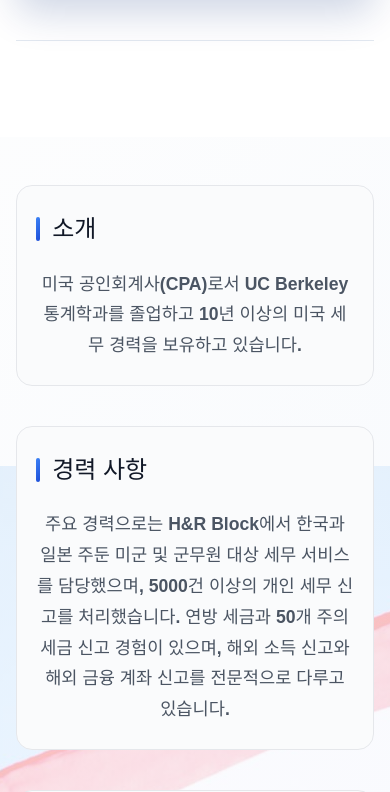
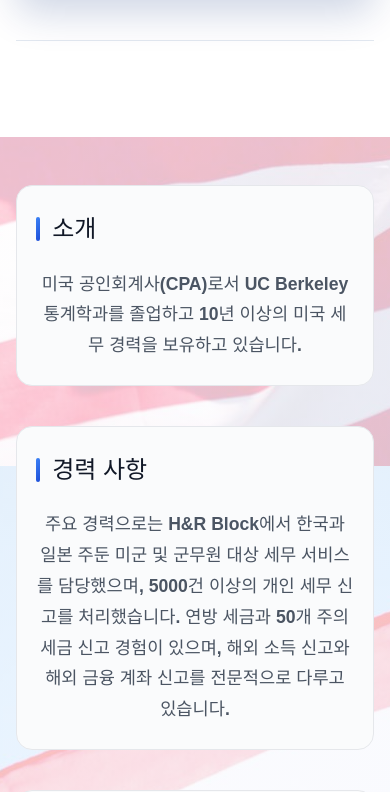
Before and after one commit to youtaxpro/youtaxpro, a Vue app: page /#/ in a window 390 px wide. Shown: the part 2760-3552 px from the top of the page. Built offline with nearby package versions, Linux system fonts and the light colour scheme.

Commit message:
no repeat

```diff
--- a/src/components/home/HomeProfile.vue
+++ b/src/components/home/HomeProfile.vue
@@ -257,7 +257,6 @@ export default {
     background-position: center center !important; /* ✅ 중앙 고정 */
     background-size: auto !important;        /* ✅ 세로 비율 확대 */
     min-height: auto !important;                  /* ✅ 약간 축소 */
-    background-repeat: no-repeat !important;  /* ✅ 핵심 추가! */
   }
 
  .profile-content {
```
